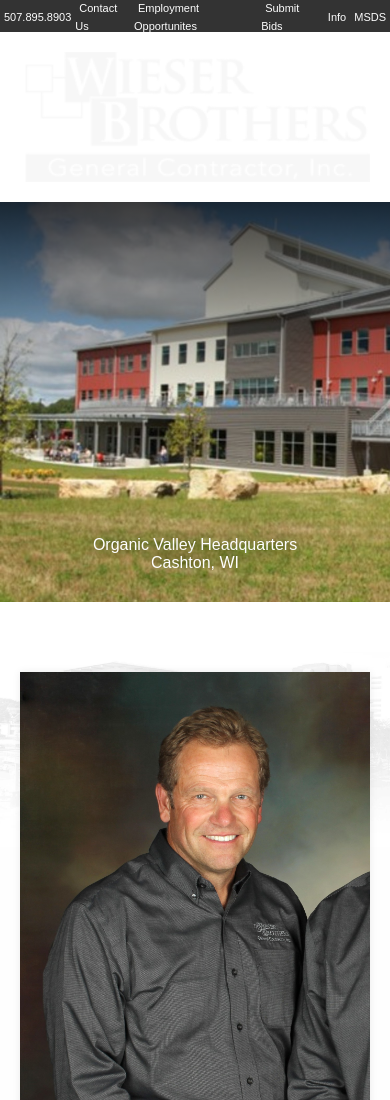
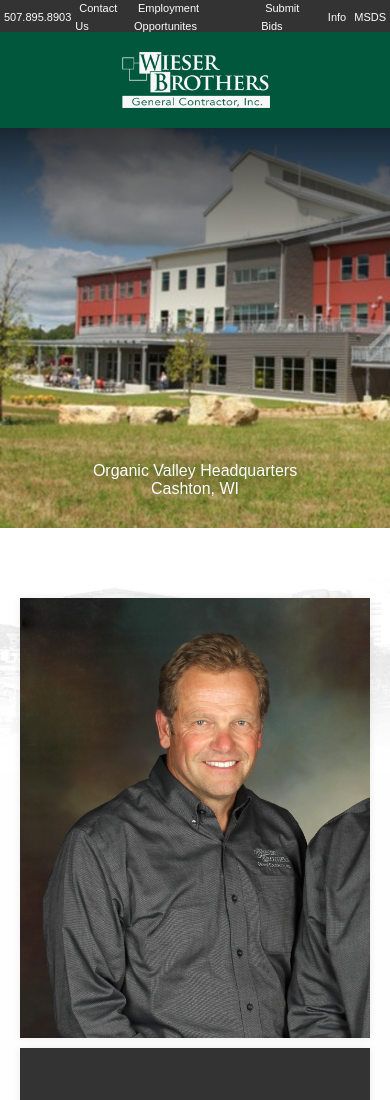
Before and after one commit to mostlyclicks/wb2019, a Gatsby site: page / in a window 390 px wide. Shown: the top 1100 px of the page. Built offline with nearby package versions, Linux system fonts and the light colour scheme; Gatsby itself is replaced by a stand-in of ours; a web font is replaced by a local one.

Commit message:
adjust background for mobile and larger logo for desktop

```diff
--- a/src/components/header.js
+++ b/src/components/header.js
@@ -2,22 +2,28 @@ import PropTypes from "prop-types"
 import React from "react"
 import styled from "styled-components"
 
-import logo from "../images/logo_w.png"
+import logoWhite from "../images/logo_w.png"
 import TopNav from './topnav'
 import MainNavigation from './MainNavigation';
 import { screen } from './media-queries';
 
 const HeaderWrapper = styled.section`
-  display:flex;
-  flex-direction:row;
-  justify-content:flex-start;
-  height:auto;
-  margin:0 auto;
+  display: flex;
+  flex-direction: row;
+  justify-content: flex-start;
+  height: auto;
+  margin: 0 auto;
   margin-top: 0px;
   width: 100%;
+  background-color: var(--wbGreenDark);
+
+  ${screen.phone`
+
+  `}
 
   ${screen.tablet`
     img {margin:12px 0 0 0;width:200px;padding:15px;}
+    background-color: transparent;
   `};
   ${screen.desktopSmall`
     max-width:991px;
@@ -35,6 +41,7 @@ const Logo = styled.img`
   padding: 20px;
   margin: 0px auto 10px auto;
 
+
   ${screen.phone`
     width:150px;
     height:auto
@@ -46,7 +53,7 @@ const Logo = styled.img`
   `}
 
   ${screen.desktopSmall`
-    width:150px !important;
+    width:225px !important;
     height:auto;
   `}
 `
@@ -55,7 +62,7 @@ const Header = ({ siteTitle }) => (
   <div>
     <TopNav />
     <HeaderWrapper>
-        <Logo src={logo} alt="Wieser Brothers Logo" className="responsive"/>
+        <Logo src={logoWhite} alt="Wieser Brothers Logo" />
       <MainNavigation />
     </HeaderWrapper>
   </div>
```
